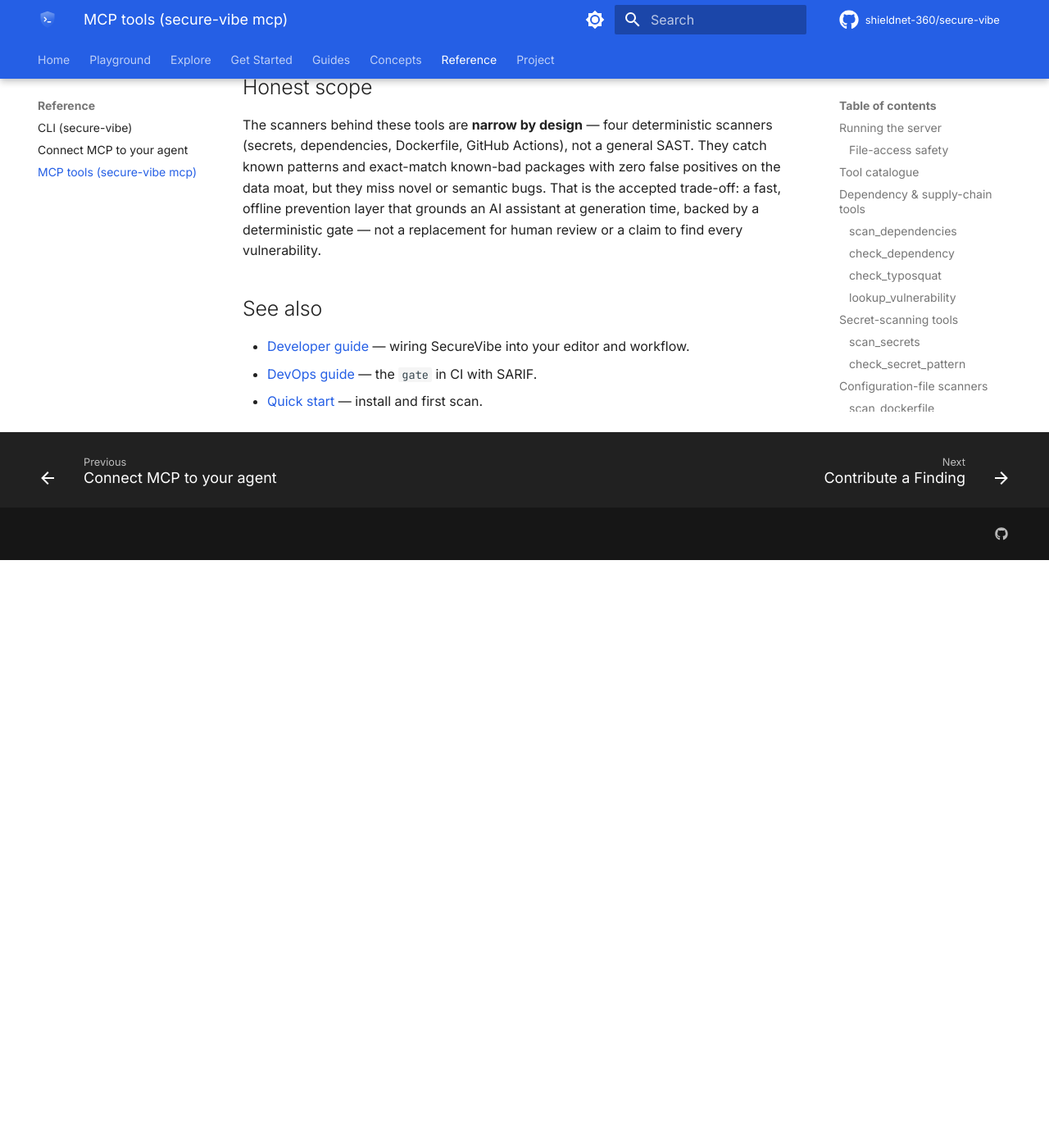
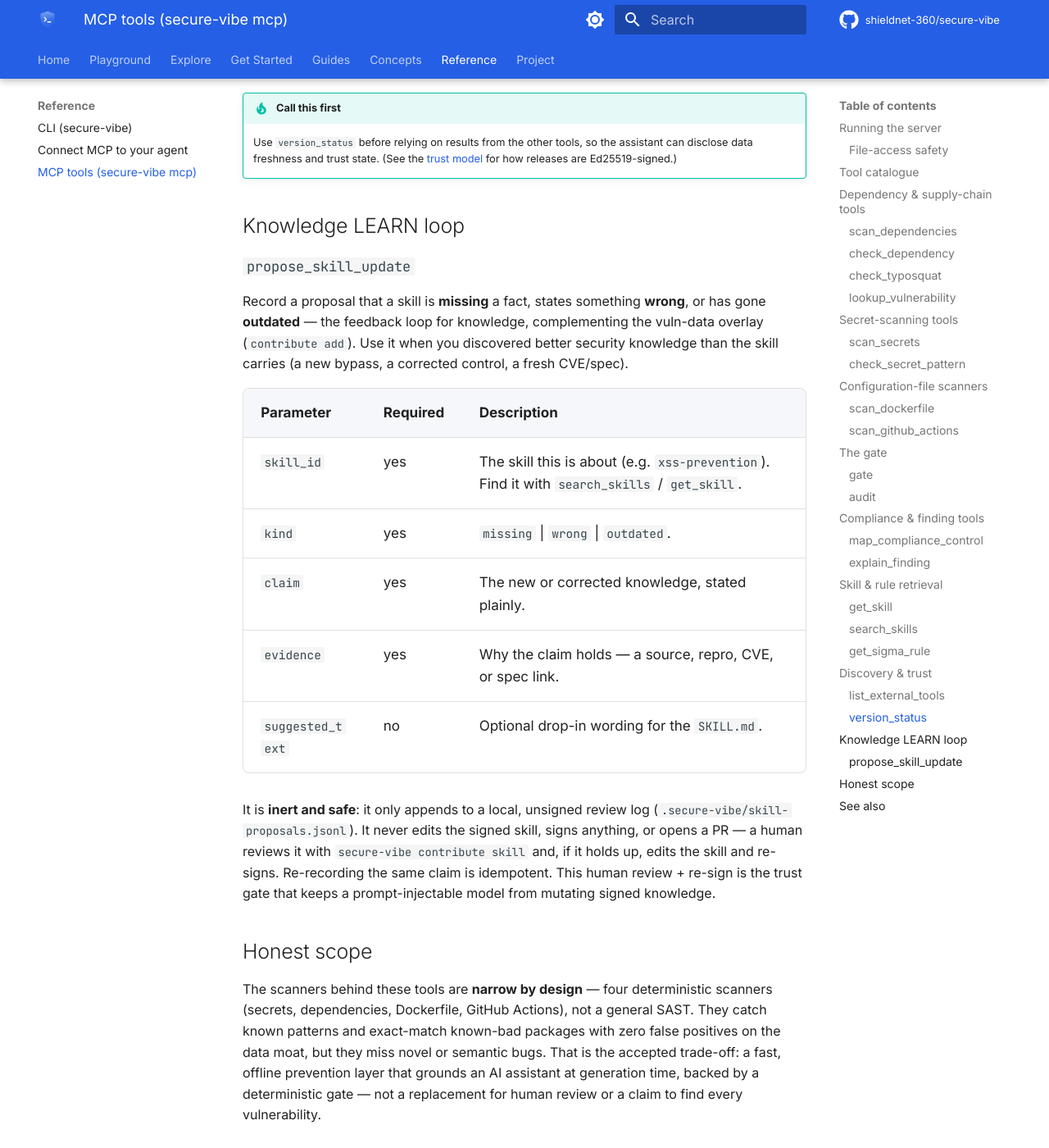
Before and after one commit to ShieldNet-360/secure-vibe, an MkDocs documentation site: the page built from docs/reference/mcp-tools.md, in a window 1280 px wide and 1400 px high, scrolled down 12127 px. Shown: the whole window at 82% size. Built offline with MkDocs 1.6.1 and Material for MkDocs 9.7.7, drawn with Linux system fonts in a browser that asks for light colours; plug-ins that fetch from the network failed and are left out; comment, search, counter and statistics services are not loaded; before the commit the page ends 12810 px from its top, so only the background shows below that; some of the changed text lies outside the part shown.

Commit message:
docs(reference): propose_skill_update, contribute skill, init workflow; MCP tools 19->20

```diff
--- a/docs/reference/mcp-tools.md
+++ b/docs/reference/mcp-tools.md
@@ -62,6 +62,7 @@
 | `get_sigma_rule` | Return Sigma-format detection rules by ID or query. |
 | `list_external_tools` | List recommended external CLIs and whether each is on `PATH`. |
 | `version_status` | Report the data version, release timestamp, and signature/trust state. |
+| `propose_skill_update` | Record an inert proposal that a skill is missing/wrong/outdated knowledge (the knowledge LEARN loop). Appends to a local, unsigned review log; never edits or signs a skill. Reviewed with `secure-vibe contribute skill`. |
 
 ## Dependency & supply-chain tools
 
@@ -259,6 +260,31 @@
 !!! tip "Call this first"
     Use `version_status` before relying on results from the other tools, so the assistant can disclose data freshness and trust state. (See the [trust model](../concepts/why.md) for how releases are Ed25519-signed.)
 
+## Knowledge LEARN loop
+
+### `propose_skill_update`
+
+Record a proposal that a skill is **missing** a fact, states something **wrong**,
+or has gone **outdated** — the feedback loop for knowledge, complementing the
+vuln-data overlay (`contribute add`). Use it when you discovered better security
+knowledge than the skill carries (a new bypass, a corrected control, a fresh
+CVE/spec).
+
+| Parameter | Required | Description |
+|-----------|----------|-------------|
+| `skill_id` | yes | The skill this is about (e.g. `xss-prevention`). Find it with `search_skills` / `get_skill`. |
+| `kind` | yes | `missing` \| `wrong` \| `outdated`. |
+| `claim` | yes | The new or corrected knowledge, stated plainly. |
+| `evidence` | yes | Why the claim holds — a source, repro, CVE, or spec link. |
+| `suggested_text` | no | Optional drop-in wording for the `SKILL.md`. |
+
+It is **inert and safe**: it only appends to a local, unsigned review log
+(`.secure-vibe/skill-proposals.jsonl`). It never edits the signed skill, signs
+anything, or opens a PR — a human reviews it with `secure-vibe contribute skill`
+and, if it holds up, edits the skill and re-signs. Re-recording the same claim is
+idempotent. This human review + re-sign is the trust gate that keeps a
+prompt-injectable model from mutating signed knowledge.
+
 ## Honest scope
 
 The scanners behind these tools are **narrow by design** — four deterministic scanners (secrets, dependencies, Dockerfile, GitHub Actions), not a general SAST. They catch known patterns and exact-match known-bad packages with zero false positives on the data moat, but they miss novel or semantic bugs. That is the accepted trade-off: a fast, offline prevention layer that grounds an AI assistant at generation time, backed by a deterministic gate — not a replacement for human review or a claim to find every vulnerability.
@@ -266,5 +292,5 @@
 ## See also
 
 - [Developer guide](../guides/developer.md) — wiring SecureVibe into your editor and workflow.
-- [DevOps guide](../guides/devops.md) — the `gate` in CI with SARIF.
-- [Quick start](../quickstart.md) — install and first scan.
+- [DevOps guide](../guides/devops.md) — `audit --fail-on` in CI with SARIF.
+- [Quick start](../quickstart.md) — install and first audit.
```
Also changed, not shown: other parts of docs/reference/mcp-tools.md (+1 -1 lines), README.md (+5 -5 lines), docs/reference/cli.md (+31 -1 lines).
